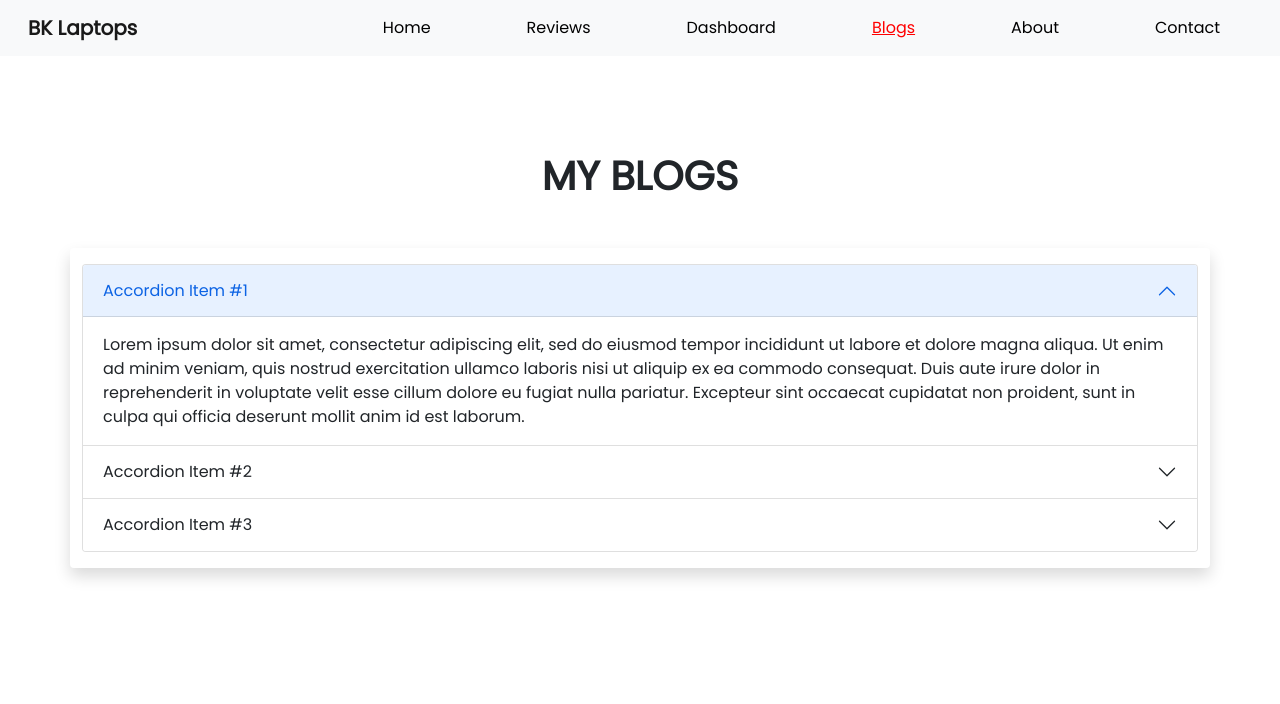
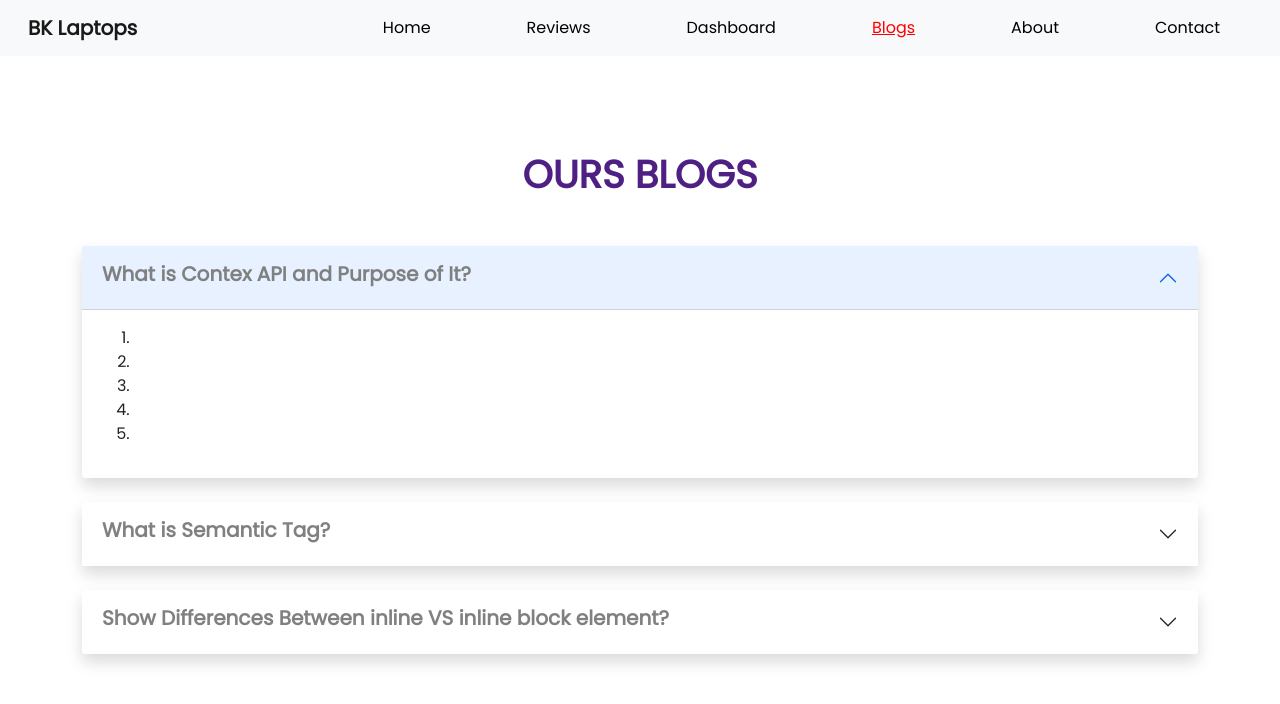
Before and after one commit to khadiza21/product-analysis-as-9, a React (Create React App) app: page /blogs in a window 1280 px wide. Shown: the top 704 px of the page. Built offline with nearby package versions, Linux system fonts and the light colour scheme.

Commit message:
40% done

```diff
--- a/src/components/Blogs/Blogs.css
+++ b/src/components/Blogs/Blogs.css
@@ -0,0 +1,9 @@
+.ques{
+    color: gray;
+    font-weight: bold;
+}
+.b-text{
+    color: #f15735;
+    font-size: 3vw;
+    color: #4f2083;
+}
--- a/src/components/Blogs/Blogs.js
+++ b/src/components/Blogs/Blogs.js
@@ -1,48 +1,47 @@
 import React from "react";
 import { Accordion } from "react-bootstrap";
-
 import "./Blogs.css";
 
 const Blogs = () => {
   return (
     <div>
-      <h1 className="text-center my-5 pt-5 fw-bold">MY BLOGS</h1>
+      <h2 className=" b-text text-center mt-5  pt-5 fw-bold">OURS BLOGS</h2>
 
-      <Accordion className="container my-5 py-3 shadow rounded" defaultActiveKey="0">
-        <Accordion.Item eventKey="0">
-          <Accordion.Header>Accordion Item #1</Accordion.Header>
+      <Accordion className="container my-3 py-2 " defaultActiveKey="0">
+        <Accordion.Item eventKey="0" className=" border-0 shadow rounded my-4">
+          <Accordion.Header><h5 className="fw-bold ques">What is Contex API and Purpose of It?</h5> </Accordion.Header>
           <Accordion.Body>
-            Lorem ipsum dolor sit amet, consectetur adipiscing elit, sed do
-            eiusmod tempor incididunt ut labore et dolore magna aliqua. Ut enim
-            ad minim veniam, quis nostrud exercitation ullamco laboris nisi ut
-            aliquip ex ea commodo consequat. Duis aute irure dolor in
-            reprehenderit in voluptate velit esse cillum dolore eu fugiat nulla
-            pariatur. Excepteur sint occaecat cupidatat non proident, sunt in
-            culpa qui officia deserunt mollit anim id est laborum.
+          <ol>
+            <li></li>
+            <li></li>
+            <li></li>
+            <li></li>
+            <li></li>
+          </ol>
           </Accordion.Body>
         </Accordion.Item>
-        <Accordion.Item eventKey="1">
-          <Accordion.Header>Accordion Item #2</Accordion.Header>
+        <Accordion.Item eventKey="1" className=" border-0 shadow rounded my-4">
+          <Accordion.Header ><h5 className="fw-bold ques"> What is Semantic Tag?</h5></Accordion.Header>
           <Accordion.Body>
-            Lorem ipsum dolor sit amet, consectetur adipiscing elit, sed do
-            eiusmod tempor incididunt ut labore et dolore magna aliqua. Ut enim
-            ad minim veniam, quis nostrud exercitation ullamco laboris nisi ut
-            aliquip ex ea commodo consequat. Duis aute irure dolor in
-            reprehenderit in voluptate velit esse cillum dolore eu fugiat nulla
-            pariatur. Excepteur sint occaecat cupidatat non proident, sunt in
-            culpa qui officia deserunt mollit anim id est laborum.
+          <ol>
+            <li></li>
+            <li></li>
+            <li></li>
+            <li></li>
+            <li></li>
+          </ol>
           </Accordion.Body>
         </Accordion.Item>
-        <Accordion.Item eventKey="2">
-          <Accordion.Header>Accordion Item #3</Accordion.Header>
+        <Accordion.Item eventKey="2" className=" border-0 shadow rounded my-4">
+          <Accordion.Header className="ques"><h5 className="fw-bold ques">Show Differences Between inline VS inline block element?</h5> </Accordion.Header>
           <Accordion.Body>
-            Lorem ipsum dolor sit amet, consectetur adipiscing elit, sed do
-            eiusmod tempor incididunt ut labore et dolore magna aliqua. Ut enim
-            ad minim veniam, quis nostrud exercitation ullamco laboris nisi ut
-            aliquip ex ea commodo consequat. Duis aute irure dolor in
-            reprehenderit in voluptate velit esse cillum dolore eu fugiat nulla
-            pariatur. Excepteur sint occaecat cupidatat non proident, sunt in
-            culpa qui officia deserunt mollit anim id est laborum.
+          <ol>
+            <li></li>
+            <li></li>
+            <li></li>
+            <li></li>
+            <li></li>
+          </ol>
           </Accordion.Body>
         </Accordion.Item>
       </Accordion>
--- a/src/components/Dashboard/Dashboard.css
+++ b/src/components/Dashboard/Dashboard.css
@@ -0,0 +1,5 @@
+.chart-text{
+    color: #f15735;
+    font-size: 3vw;
+    color: #4f2083;
+}
--- a/src/components/Dashboard/Dashboard.js
+++ b/src/components/Dashboard/Dashboard.js
@@ -59,7 +59,9 @@ const Dashboard = () => {
   return (
     <div className="container my-5">
       <div className="my-3 py-2 ">
-        <h3 className="text-center mt-3 fw-bold py-3">MONTH WISE SELL</h3>
+        <h3 className="chart-text text-center mt-3 fw-bold py-3">
+          MONTH WISE SELL
+        </h3>
         <div
           className=" shadow rounded py-5"
           style={{ width: "100%", height: 300 }}
@@ -88,8 +90,10 @@ const Dashboard = () => {
         </div>
       </div>
 
-      <div className="my-5  py-5 ">
-        <h3 className="text-center mt-3 fw-bold py-3">Investment VS Revenue</h3>
+      <div className="my-3  py-5 ">
+        <h3 className="chart-text text-center mt-3 fw-bold py-3">
+          Investment VS Revenue
+        </h3>
         <div
           className="py-5 px-5 shadow rounded"
           style={{ width: "100%", height: 300 }}
@@ -134,8 +138,10 @@ const Dashboard = () => {
         </div>
       </div>
 
-      <div className="my-5 py-5 ">
-        <h3 className="text-center fw-bold my-3 py-4">Investment VS Revenue</h3>
+      <div className="my-3 py-5 ">
+        <h3 className="chart-text text-center fw-bold my-3 py-4">
+          Investment VS Revenue
+        </h3>
         <div
           className="px-5 py-5 shadow"
           style={{ width: "100%", height: 300 }}
@@ -154,12 +160,11 @@ const Dashboard = () => {
         </div>
       </div>
 
-      <div className="my-5 py-5 ">
-        <h3 className="text-center my-3 py-4 fw-bold">Investment VS Revenue</h3>
-        <div
-          className="shadow rounded"
-          style={{ width: "100%", height: 400 }}
-        >
+      <div className="my-3 py-5 ">
+        <h3 className="chart-text text-center my-3 py-4 fw-bold">
+          Investment VS Revenue
+        </h3>
+        <div className="shadow rounded" style={{ width: "100%", height: 400 }}>
           <ResponsiveContainer>
             <PieChart width={300} height={250}>
               <Pie
```
